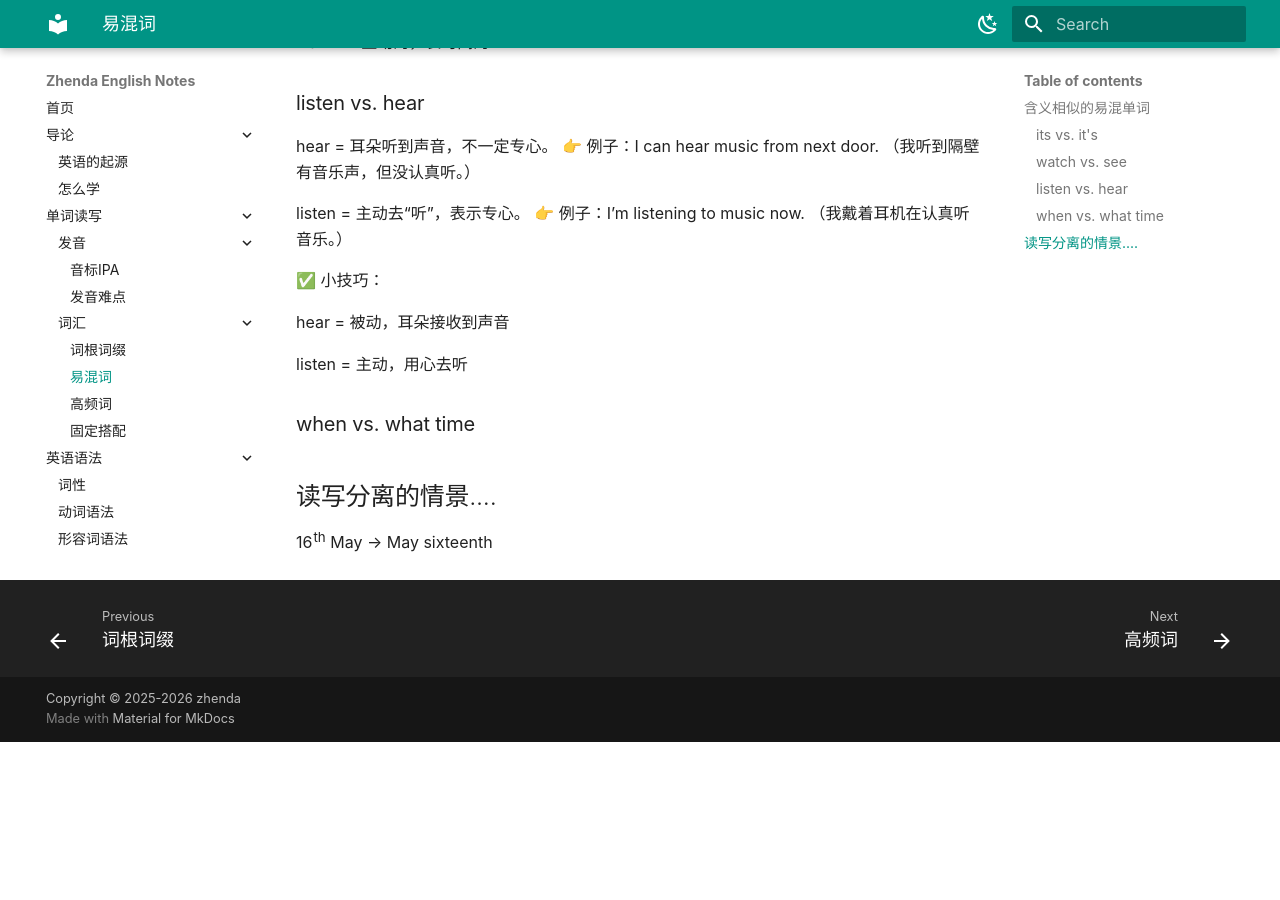
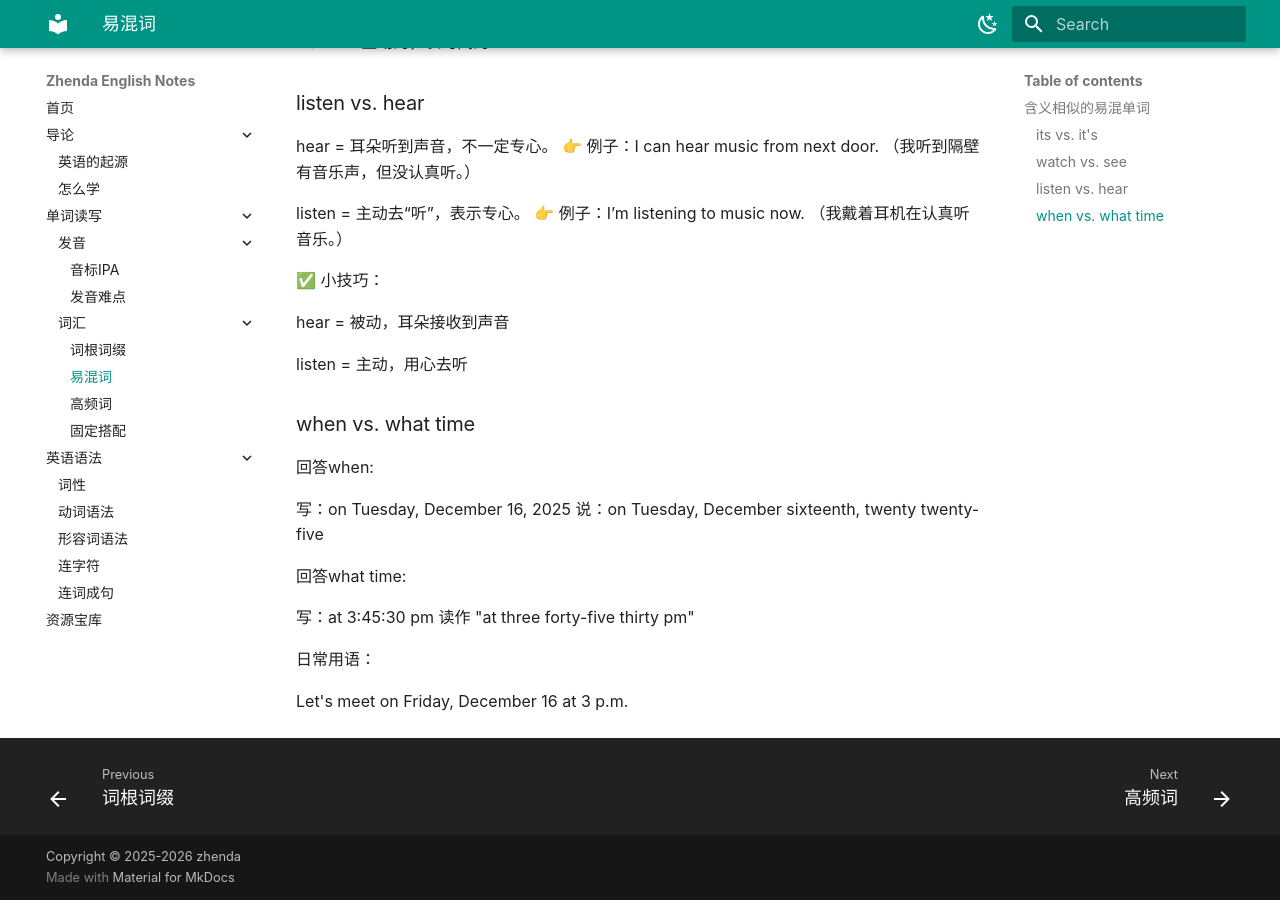
Before and after one commit to zhenda-hub/english-note, an MkDocs documentation site: the page built from docs/read-write/vocab/easily-confused-words.md, in a window 1280 px wide and 900 px high, scrolled down 637 px. Built offline with MkDocs 1.6.1 and Material for MkDocs 9.7.7, drawn with Linux system fonts in a browser that asks for light colours; plug-ins that fetch from the network failed and are left out; before the commit the page ends 1379 px from its top, so only the background shows below that.

Commit message:
fix: date time

```diff
--- a/docs/read-write/vocab/easily-confused-words.md
+++ b/docs/read-write/vocab/easily-confused-words.md
@@ -37,6 +37,22 @@ listen = 主动，用心去听
 ### when vs. what time
 
 
-## 读写分离的情景....
 
-16th May -> May sixteenth
+<!-- 写：16 December 2025
+说：the sixteenth of December, twenty twenty-five
+ -->
+
+回答when:
+
+写：on Tuesday, December 16, 2025
+说：on Tuesday, December sixteenth, twenty twenty-five
+
+回答what time:
+
+写：at 3:45:30 pm
+读作 "at three forty-five thirty pm"
+
+
+日常用语：
+
+Let's meet on Friday, December 16 at 3 p.m.
```
